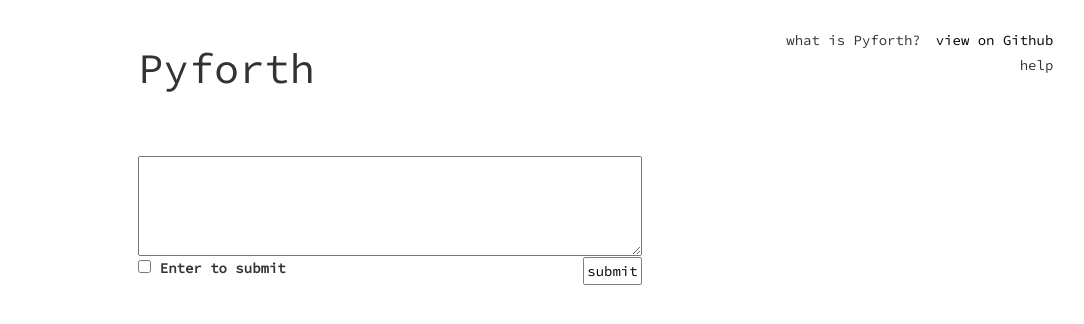
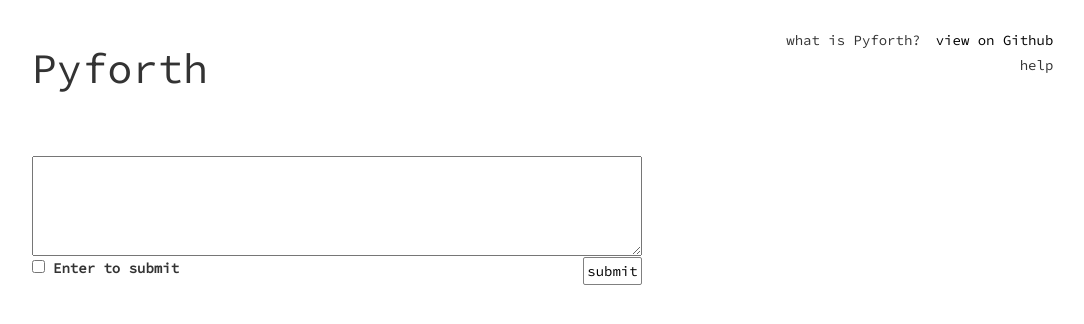
Before and after one commit to nsreeen/Pyforth, a Flask app: page / in a window 1280 px wide. Shown: the top 324 px of the page, without its empty margins (90-1174 px from the left). Run offline with Flask 2, Linux system fonts and the light colour scheme; some libraries are stand-ins or nearby versions.

Commit message:
Improve layout and add fade in/ fade out

```diff
--- a/app/templates/index.html
+++ b/app/templates/index.html
@@ -52,10 +52,10 @@
 <div id="body" class="container-fluid">
 
   <div class="header row">
-    <div class="col-sm-6 col-sm-offset-2">
+    <div class="col-sm-6 col-sm-offset-1">
       <h1>Pyforth</h1>
     </div>
-    <div class="col-sm-3">
+    <div class="col-sm-3 col-sm-offset-1">
       <li><a href="https://github.com/Nasreen123/Pyforth/tree/more-pythonic">view on Github</a></li>
       <li class="link" id="show-what-is">what is Pyforth?</li>
       <li class="link" id="show-help">help</li>
@@ -65,7 +65,7 @@
 
   <div class="row">
 
-  <div class="col-sm-5 col-sm-offset-2">
+  <div class="col-sm-6 col-sm-offset-1">
     <div id="logbox">
       {% for line in log_text %}
         <p> {{ line }} </p>
@@ -81,8 +81,10 @@
 
   </div> <!-- end col -->
 
-  <div class="col-sm-3 col-sm-offset-1">
-    <div class="panel what-is"> Pyforth is a micro implementation of Forth, written in Python.</div>
+  <div class="col-sm-4">
+    <div class="panel what-is">
+      <p>Pyforth is a micro implementation of Forth, written in Python.</p>
+    </div>
     <div class="panel help">
       <p>Type Forth code in the text area, and then submit it to interpret.</p>
       <p>Your input and the output of your code will show up above the text area.</p>
@@ -117,20 +119,20 @@
     $("#show-help").click(function () {
         console.log("logged")
         if ( $(".help").css("display") == "none" ) {
-          $(".what-is").css("display", "none");
-          $(".help").show(); //css("display", "block");
+          $(".what-is").fadeOut(100);
+          $(".help").delay(100).fadeIn(); //css("display", "block");
         } else {
-          $(".help").css("display", "none");
+          $(".help").fadeOut(100);
         }
     })
 
     $("#show-what-is").click(function () {
         console.log("logged")
         if ( $(".what-is").css("display") == "none" ) {
-          $(".help").hide();
-          $(".what-is").show(); //css("display", "block");
+          $(".help").fadeOut(100);
+          $(".what-is").delay(100).fadeIn(); //css("display", "block");
         } else {
-          $(".what-is").css("display", "none");
+          $(".what-is").fadeOut(100);
         }
     })
 
```
